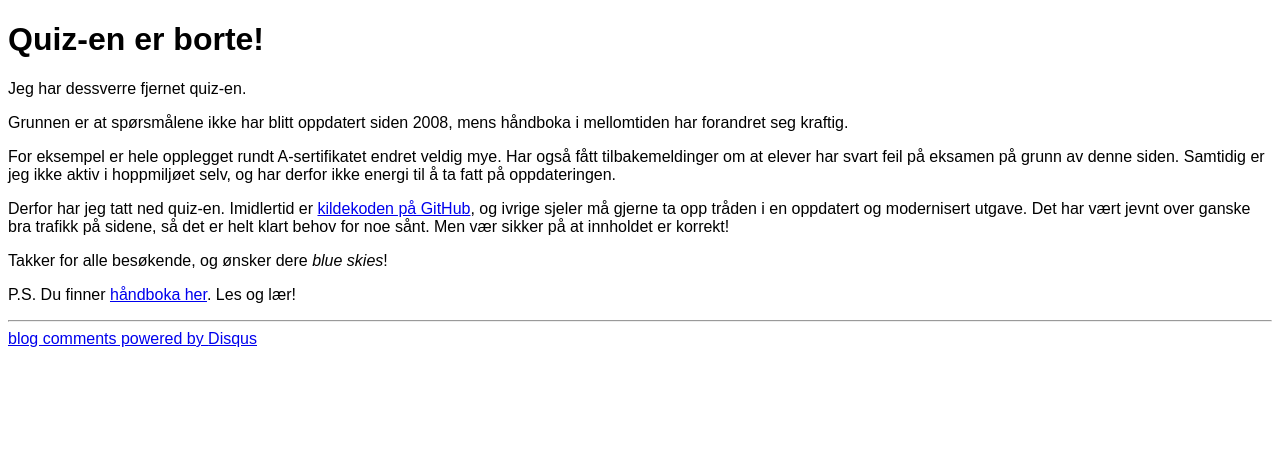
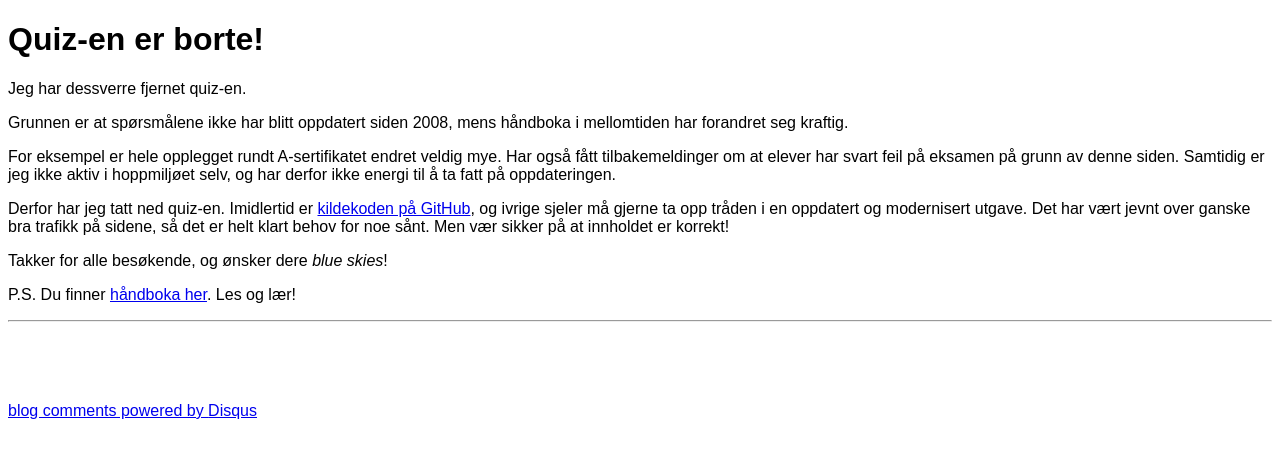
Before and after one commit to cslarsen/csl.name, a Jekyll site: the page skydiving/quiz/index.html, which Jekyll copies as it is, in a window 1280 px wide. Shown: the top 458 px of the page. Built offline with Jekyll 4.4.1, drawn with Linux system fonts in a browser that asks for light colours; Markdown is read by kramdown in place of the engine named in the settings; comment, search, counter and statistics services are not loaded.

Commit message:
Adds paragraph

```diff
--- a/skydiving/quiz/index.html
+++ b/skydiving/quiz/index.html
@@ -103,8 +103,9 @@ P.S. Du finner <a
 
 <hr>
 
+<p style="margin-top:5em;">
 <div id="disqus_thread"></div><script type="text/javascript" src="https://disqus.com/forums/christianstigenlarsen/embed.js"></script><noscript><a href="https://christianstigenlarsen.disqus.com/?url=ref">View the discussion thread.</a></noscript><a href="https://disqus.com" class="dsq-brlink">blog comments powered by <span class="logo-disqus">Disqus</span></a>
-
+</p>
 
 <script src="https://www.google-analytics.com/urchin.js" type="text/javascript">
 </script>
```
